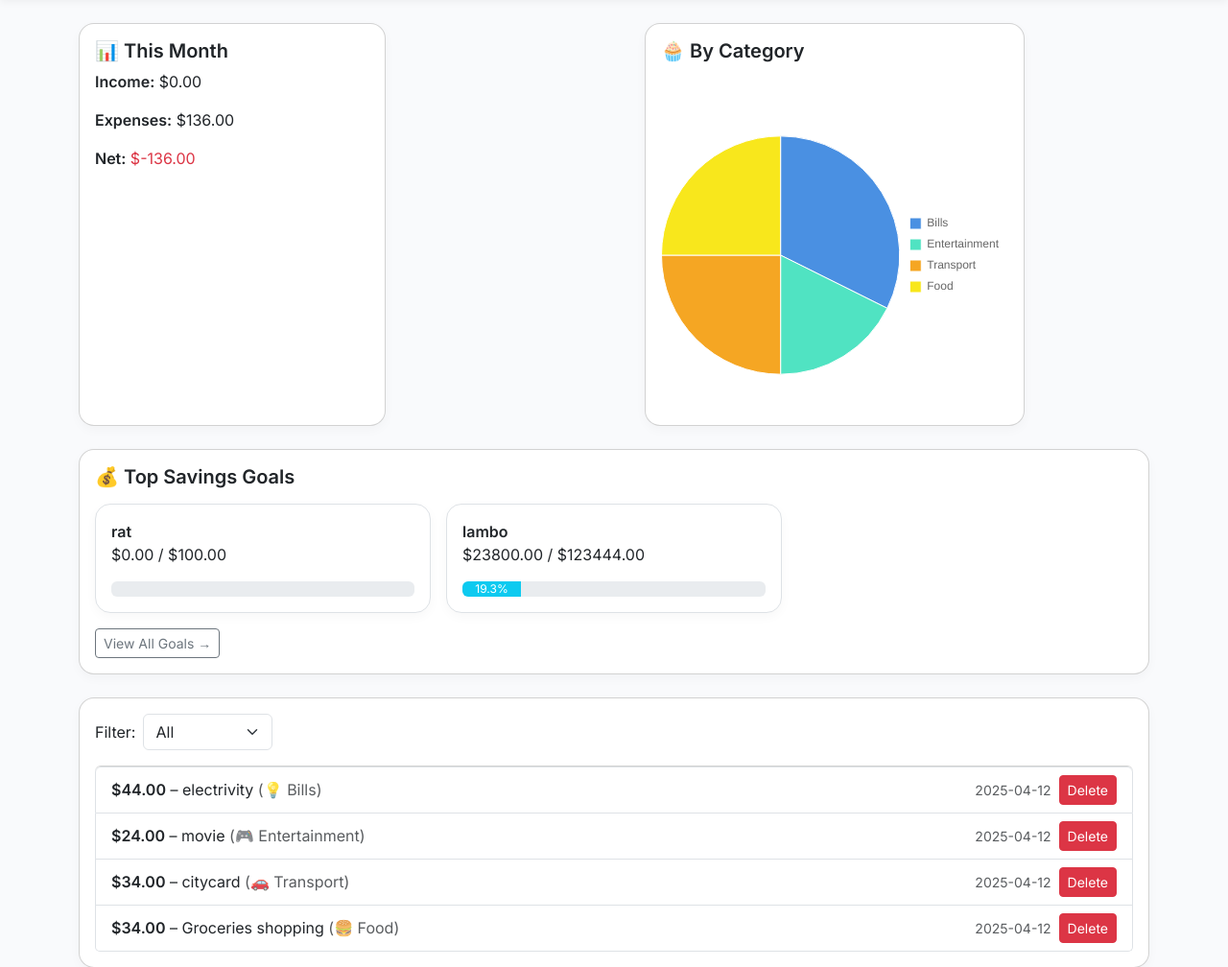
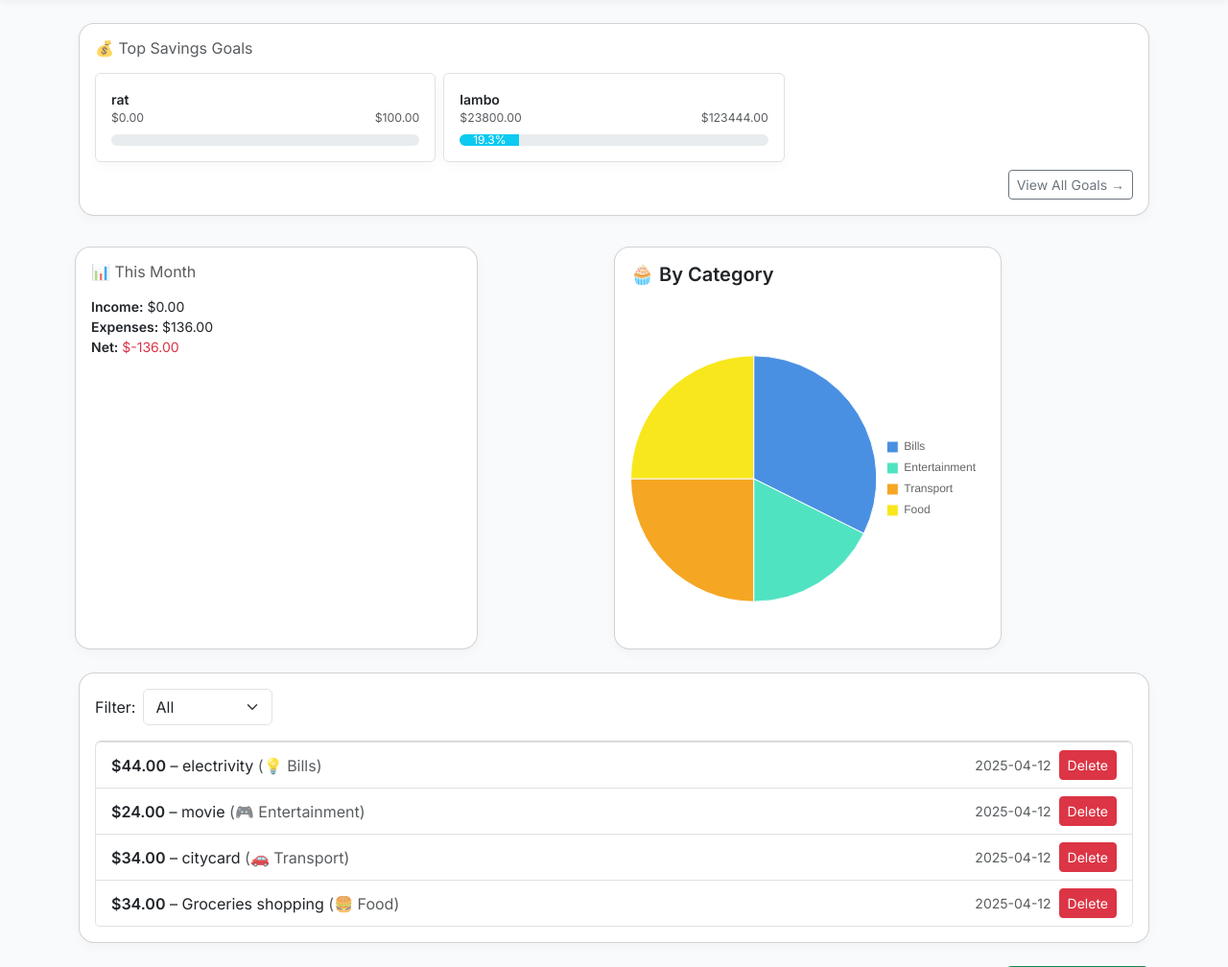
Before and after one commit to AlinaValebna/Expense-tracker, a Flask app: page / in a window 1280 px wide. Shown: the part 60-1068 px from the top of the page at 96% size. Run offline with Flask 3, Linux system fonts and the light colour scheme; a user stored in the database is signed in; data comes from the database, SQL or seed files in the repository; both versions use the stored data as it was after the commit; data that the repository does not hold is empty.

Commit message:
improved dashboard

```diff
--- a/templates/index.html
+++ b/templates/index.html
@@ -1,44 +1,18 @@
 {% extends "base.html" %}
 {% block content %}
-
-<div class="row g-4">
-
-  <!-- FINANCIAL SUMMARY -->
-  <div class="col-md-6">
-    <div class="card p-3 h-100" style="width: 320px; height: 320px;">
-      <h5>📊 This Month</h5>
-      <p><strong>Income:</strong> ${{ '%.2f' | format(income) }}</p>
-      <p><strong>Expenses:</strong> ${{ '%.2f' | format(total_expenses) }}</p>
-      <p>
-        <strong>Net:</strong>
-        <span class="{% if net < 0 %}text-danger{% else %}text-success{% endif %}">
-          ${{ '%.2f' | format(net) }}
-        </span>
-      </p>
-    </div>
-  </div>
-
-  <!-- PIE CHART -->
-  <div class="col-md-6" style="width: 420px; height: 420px; margin-left: 20px;">
-    <div class="card p-3 h-100">
-      <h5>🧁 By Category</h5>
-      <canvas id="expensesChart" width="420" height="420" style="max-width: 100%;"></canvas>
-
-    </div>
-  </div>
-
-</div>
-
-<!-- SAVINGS GOALS -->
-<div class="card p-3 mt-4">
-  <h5 class="mb-3">💰 Top Savings Goals</h5>
-  <div class="row g-3">
+<!-- SAVINGS GOALS PANEL FIRST -->
+<div class="card p-3 mb-4">
+  <h6 class="mb-3 text-muted">💰 Top Savings Goals</h6>
+  <div class="row g-2">
     {% for goal in goals %}
-    <div class="col-md-4">
-      <div class="p-3 border h-100">
+    <div class="col-md-4 col-sm-6">
+      <div class="p-3 border rounded small h-100">
         <strong>{{ goal.name }}</strong>
-        <p>${{ '%.2f' | format(goal.saved_amount) }} / ${{ '%.2f' | format(goal.target_amount) }}</p>
-        <div class="progress" style="height: 16px;">
+        <div class="d-flex justify-content-between text-muted small">
+          <span>${{ '%.2f' | format(goal.saved_amount) }}</span>
+          <span>${{ '%.2f' | format(goal.target_amount) }}</span>
+        </div>
+        <div class="progress mt-2" style="height: 12px;">
           <div class="progress-bar bg-info"
             style="width: {{ (goal.saved_amount / goal.target_amount * 100) | round(1) }}%;">
             {{ (goal.saved_amount / goal.target_amount * 100) | round(1) }}%
@@ -48,10 +22,44 @@
     </div>
     {% endfor %}
   </div>
-  <div class="mt-3">
+  <div class="mt-2 text-end">
     <a href="{{ url_for('goals') }}" class="btn btn-outline-secondary btn-sm">View All Goals →</a>
   </div>
 </div>
+
+<div class="row g-4">
+
+<div class="row g-3 align-items-stretch">
+
+<!-- FINANCIAL SUMMARY (compact) -->
+<div class="col-md-6 col-lg-6">
+  <div class="card p-3 h-100" style="width: 420px; height: 420px;">
+    <h6 class="text-muted mb-3">📊 This Month</h6>
+    <div class="small">
+      <div><strong>Income:</strong> ${{ '%.2f' | format(income) }}</div>
+      <div><strong>Expenses:</strong> ${{ '%.2f' | format(total_expenses) }}</div>
+      <div>
+        <strong>Net:</strong>
+        <span class="{% if net < 0 %}text-danger{% else %}text-success{% endif %}">
+          ${{ '%.2f' | format(net) }}
+        </span>
+      </div>
+    </div>
+  </div>
+</div>
+
+<!-- PIE CHART -->
+<div class="col-md-6" style="width: 420px; height: 420px;">
+  <div class="card p-3 h-100">
+    <h5>🧁 By Category</h5>
+    <canvas id="expensesChart" width="420" height="420" style="max-width: 100%;"></canvas>
+      </div>
+    </div>
+  </div>
+
+</div>
+
+
 
 <!-- FILTER + EXPENSE LIST -->
 <div class="mt-4 card p-3">
```
Also changed, not shown: instance/expenses.db.
